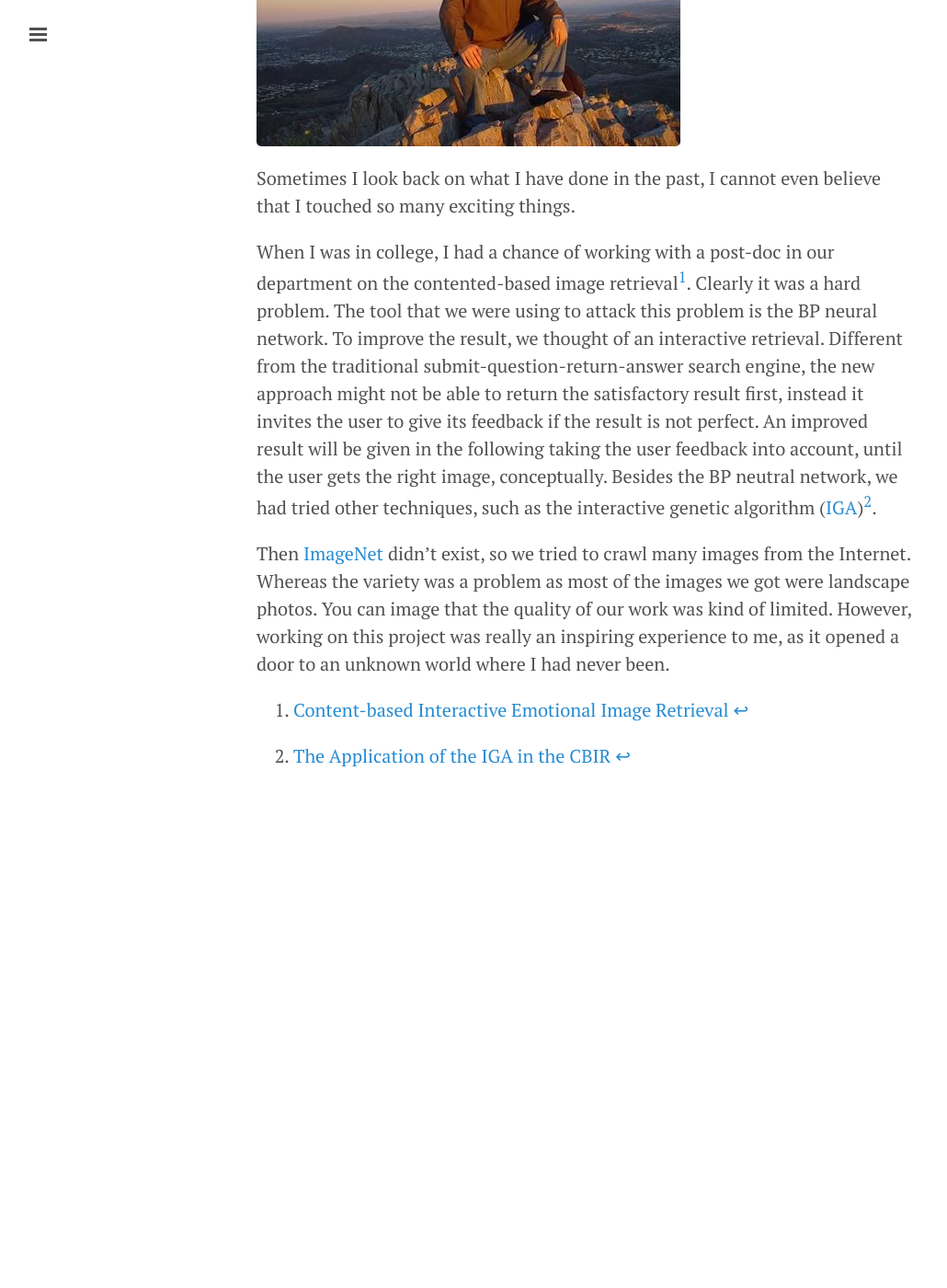
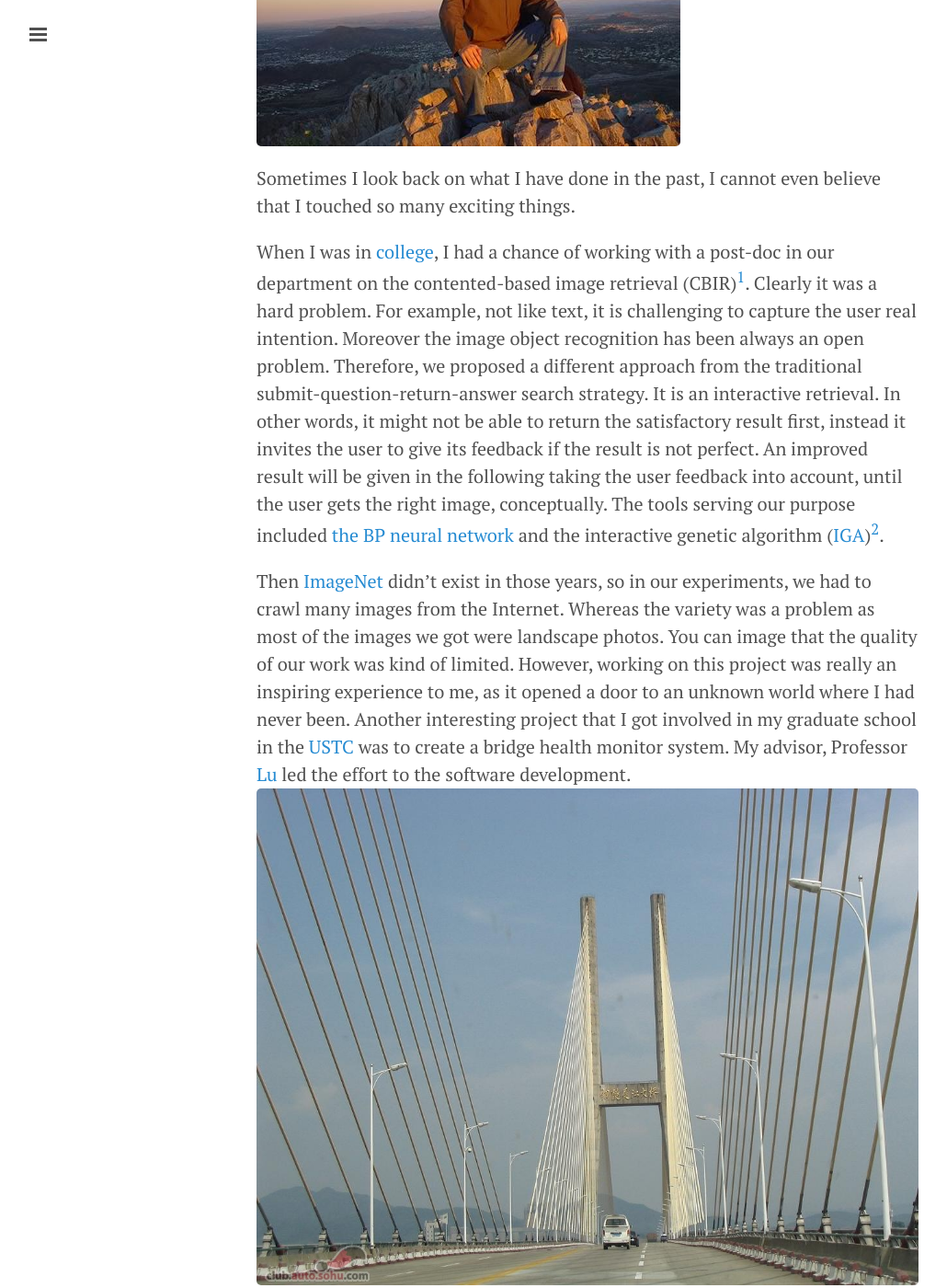
Before and after one commit to yan-qi/yan-qi.github.io, a Jekyll site: the page built from about.md, in a window 1280 px wide and 1400 px high, scrolled down 379 px. Shown: the whole window at 92% size, without its empty margins (1-1031 px from the left). Built offline with Jekyll 4.4.1, drawn with Linux system fonts in a browser that asks for light colours; Markdown is read by kramdown in place of the engine named in the settings; comment, search, counter and statistics services are not loaded; before the commit the page ends 1296 px from its top, so only the background shows below that; some of the changed text lies outside the part shown.

Commit message:
Add my work on the bridge

```diff
--- a/about.md
+++ b/about.md
@@ -21,28 +21,35 @@ journey towards a Ph.D. -->
 Sometimes I look back on what I have done in the past, I cannot even
 believe that I touched so many exciting things.
 
-When I was in college, I had a chance of working with a post-doc in our
-department on the contented-based image retrieval[^1]. Clearly it was a
-hard problem. The tool that we were using to attack this problem is the
-BP neural network. To improve the result, we thought of an interactive
-retrieval. Different from the traditional submit-question-return-answer
-search engine, the new approach might not be able to return the
+When I was in [college](http://en.cs.ustc.edu.cn/), I had a chance of working with a post-doc in our
+department on the contented-based image retrieval (CBIR)[^1]. Clearly it was a
+hard problem. For example, not like text, it is challenging to capture the user
+real intention. Moreover the image object recognition has been always an open problem.
+Therefore, we proposed a different approach from the traditional submit-question-return-answer
+search strategy. It is an interactive retrieval. In other words, it might not be able to return the
 satisfactory result first, instead it invites the user to give its
 feedback if the result is not perfect. An improved result will be given
 in the following taking the user feedback into account, until the user
-gets the right image, conceptually. Besides the BP neutral network, we
-had tried other techniques, such as the interactive genetic algorithm
+gets the right image, conceptually.
+The tools serving our purpose included [the BP neural network](http://en.wikipedia.org/wiki/Backpropagation) and the interactive genetic algorithm
 ([IGA](http://en.wikipedia.org/wiki/Interactive_evolutionary_computation#IGA))[^2].
 
-Then [ImageNet](http://www.image-net.org/) didn't exist, so we tried to crawl
+Then [ImageNet](www.image-net.org/) didn't exist in those years, so in our experiments, we had to crawl
 many images from the Internet. Whereas the variety was a problem as most
 of the images we got were landscape photos. You can image that the
-quality of our work was kind of limited. However, working on this
-project was really an inspiring experience to me, as it opened a door to
+quality of our work was kind of limited.
+However, working on this project was really an inspiring experience to me, as it opened a door to
 an unknown world where I had never been.
-
+<!--
+I had a master degree from [the computer science department](http://en.cs.ustc.edu.cn/) of the [USTC](http://en.ustc.edu.cn/).
+-->
+Another interesting project that I got involved in my graduate school in the [USTC](http://en.ustc.edu.cn/) was to create a bridge health monitor system. My advisor, Professor [Lu](http://dsxt.ustc.edu.cn/zj_ywjs.asp?zzid=322) led the effort to the software development.
+![Alt text](/public/tongling_bridge.jpg "bridge@tongling")
+Tentatively I created a BP neural network to predict the bridge health [^3].
 
 
 [^1]: [Content-based Interactive Emotional Image Retrieval](http://www.cqvip.com/Read/Read.aspx?id=5868569)
 
 [^2]: [The Application of the IGA in the CBIR](http://www.cqvip.com/qk/90287x/200401/9625006.html)
+
+[^3]: [The Application of ANN to the Bridge Survey](http://wenku.baidu.com/link?url=neJaqED7eN9S7jK37wbvWv53bj_ZI5JFMWPStqPCCJt1nqZVoVjzoJ3SXg34Kh_9eNpj80EBccVdCa-Ivpdrmobt5W-MHNj9H7vryy4KDEa)
```
Also changed, not shown: public/tongling_bridge.jpg (added).
